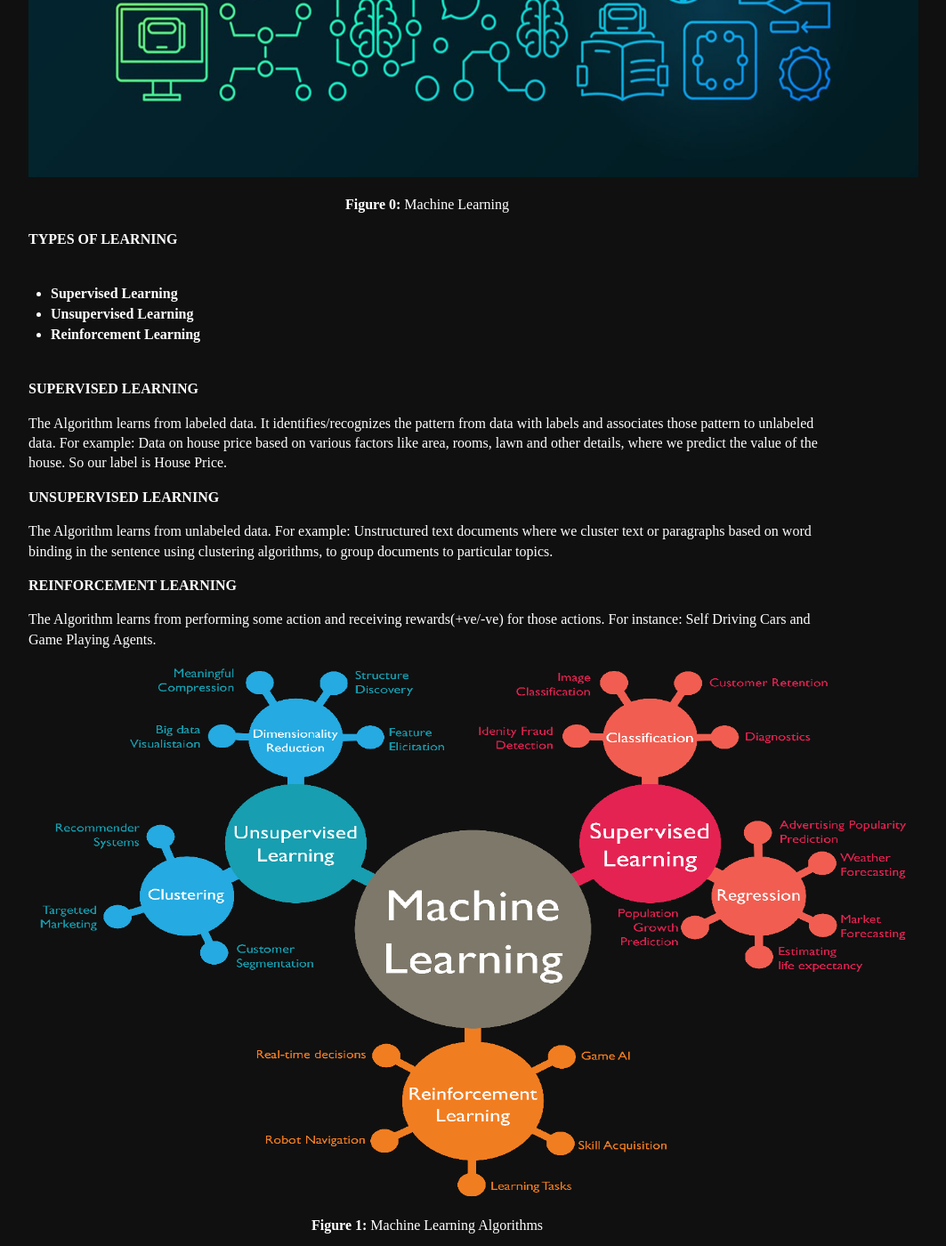
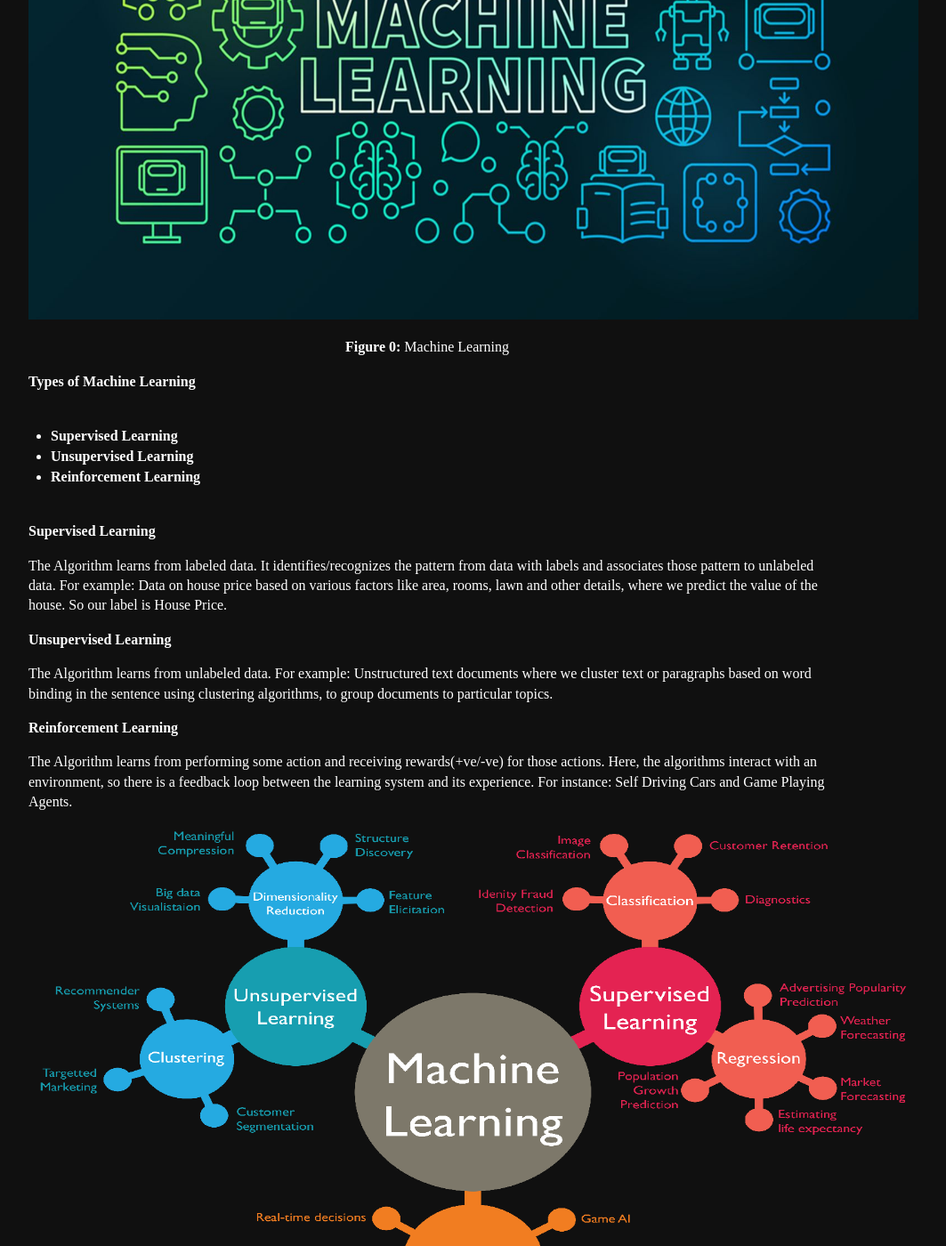
Before and after one commit to Mayurji/mayurji.github.io, a Jekyll site: the page built from _machine-learning/2020-11-06-machine-learning-I.md, in a window 1280 px wide and 1400 px high, scrolled down 663 px. Shown: the whole window at 89% size, without its empty margins (160-1223 px from the left). Built offline with Jekyll 4.4.1, drawn with Linux system fonts in a browser that asks for light colours; some of the changed text lies outside the part shown.

Commit message:
Update 2020-11-06-machine-learning-I.md

```diff
--- a/_machine-learning/2020-11-06-machine-learning-I.md
+++ b/_machine-learning/2020-11-06-machine-learning-I.md
@@ -6,53 +6,59 @@
 ---
 {% include mathjax.html %}
 
-### MACHINE LEARNING
+### Machine Learning
 
 Machine learning is an application of artificial intelligence (AI) that provides systems the ability to automatically learn and improve from experience without being explicitly programmed. Machine learning focuses on the development of computer programs that can access data and use it learn for themselves.
+
+**Other definitions**
+
+Machine Learning is essentially a form of applied statistics with increased emphasis on the use of computers to statistically estimate complicated functions and a decreased emphasis on providing confidence intervals around these functions.
+
+"A computer program is said to learn from experience E with respect to some class of tasks T and performance measure P, if its performance at tasks in T, as measured by P, improves with experience E."
 
 <center>
 <img src="{{site.url}}/assets/images/ml/ml.jpg"  style="zoom: 5%  background-color:#DCDCDC;" width="1000" height="600"/><br>
 <p><b>Figure 0:</b> Machine Learning</p>
 </center>
 
-**TYPES OF LEARNING**
+**Types of Machine Learning**
 
 * **Supervised Learning**
 * **Unsupervised Learning**
 * **Reinforcement Learning**
 
-**SUPERVISED LEARNING**
+**Supervised Learning**
 
    The Algorithm learns from labeled data. It identifies/recognizes the pattern from data with labels and associates those pattern to unlabeled data.
    For example: Data on house price based on various factors like area, rooms, lawn and other details, where we predict the value of the house. So our label is House Price.
 
-**UNSUPERVISED LEARNING**
+**Unsupervised Learning**
 
    The Algorithm learns from unlabeled data.
    For example: Unstructured text documents where we cluster text or paragraphs based on word binding in the sentence using clustering algorithms, to group documents to particular topics.
 
-**REINFORCEMENT LEARNING**
+**Reinforcement Learning**
 
-   The Algorithm learns from performing some action and receiving rewards(+ve/-ve) for those actions. For instance: Self Driving Cars and Game Playing Agents.
+   The Algorithm learns from performing some action and receiving rewards(+ve/-ve) for those actions. Here, the algorithms interact with an environment, so there is a feedback loop between the learning system and its experience. For instance: Self Driving Cars and Game Playing Agents.
 
 <center>
 <img src="{{site.url}}/assets/images/ml/ml_algo.png"  style="zoom: 5%  background-color:#DCDCDC;" width="1000" height="600"/><br>
 <p><b>Figure 1:</b> Machine Learning Algorithms</p>
 </center>
 
-**SUPERVISED ALGORITHM**
+**Supervised Learning**
 
 A dataset has feature ( X's ) and target ( y ). The target can be a discrete value or a continuous value based on which we can call the problem as Classification or Regression respectively.
 
-**CLASSIFICATION** problem is classified as Binary or Multiclass classification. Either target value is 0/1 or else multiple values like Dogs, Person, Cat. It answers the yes or no question. It has categorical outcomes.
+**Classification** problem is classified as Binary or Multiclass classification. Either target value is 0/1 or else multiple values like Dogs, Person, Cat. It answers the yes or no question. It has categorical outcomes.
 
-**REGRESSION** problem is like predicting a value (Numerical). For instance, predicting the house price or stock value of a product. It answers how much questions. It has numeric outcomes.
+**Regression** problem is like predicting a value (Numerical). For instance, predicting the house price or stock value of a product. It answers how much questions. It has numeric outcomes.
 
 Each dataset has features and target variable. The features are parameters which affects the target variable either directly or indirectly. Now, this relationship between X and y is built by a ML algorithm.
 
-**UNSUPERVISED ALGORITHM**
+**Unsupervised Learning**
 
-A dataset with no label is trained by unsupervised learning i.e. the patterns of such dataset is learned by widely using clustering techniques.
+A dataset with no label is trained by unsupervised learning i.e. the patterns of such dataset is learned widely by using clustering techniques.
 
 There are tons of material, which clearly explains different algorithms, to make it easier for reference and to cross check the understanding, I will just share the reference to each blog, instead of reinventing the wheel of writing those blogs.
 
```
